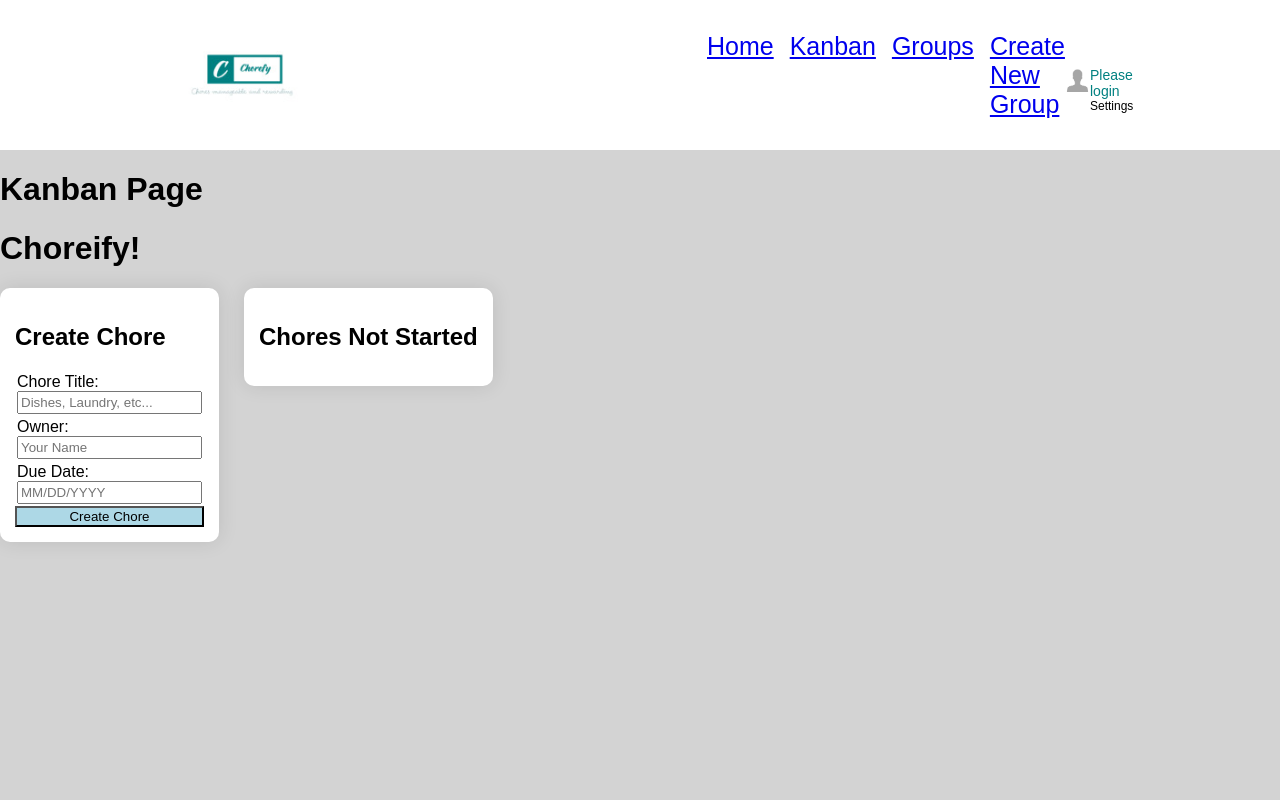
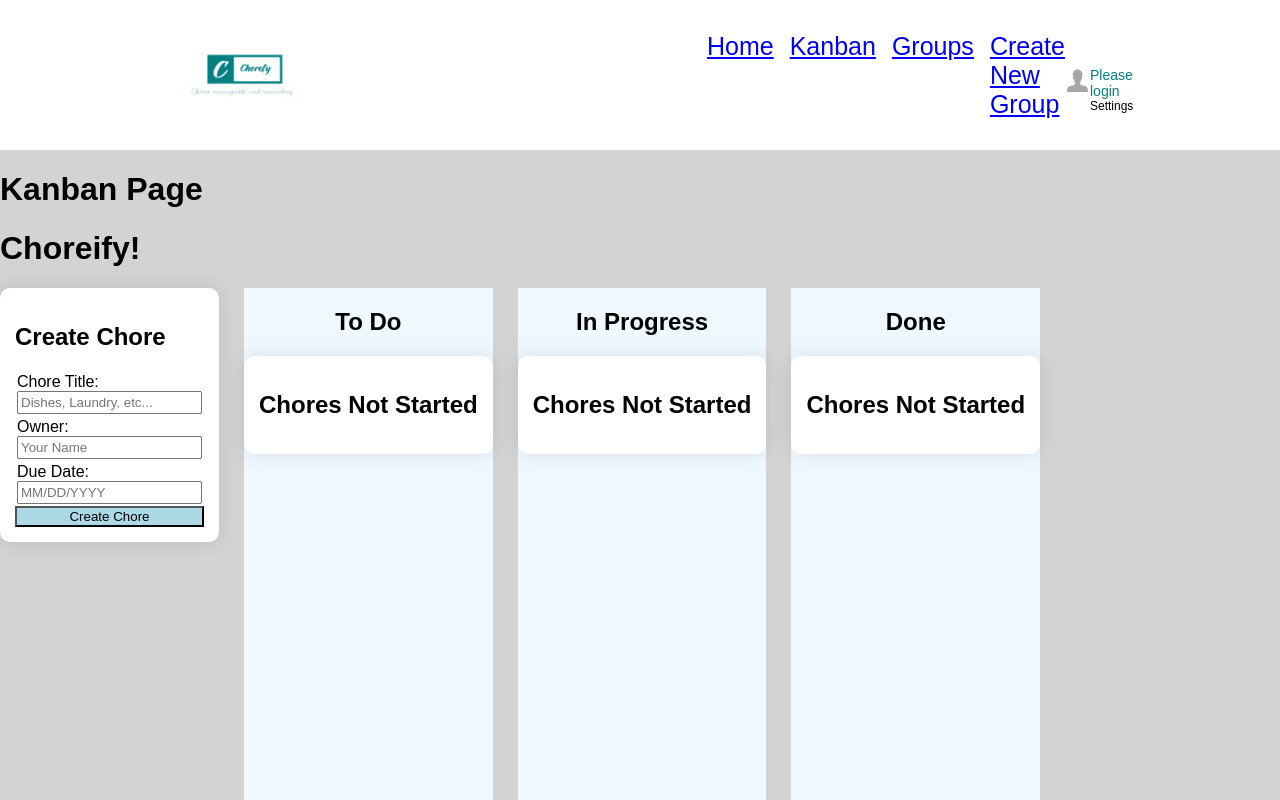
Before and after one commit to Red-Lipped-Batfish-NYOI9/Choreify, a React app: page /kanban in a window 1280 px wide. Shown: the top 800 px of the page. Built offline with nearby package versions, Linux system fonts and the light colour scheme; no server answers.

Commit message:
added progressContainers

```diff
--- a/client/containers/MainContainer.jsx
+++ b/client/containers/MainContainer.jsx
@@ -1,7 +1,8 @@
 /* eslint-disable import/extensions */
 import React from "react";
 import CreateChore from "../components/CreateChore.jsx";
-import ChoreCard from "../components/ChoreCard.jsx";
+import ProgressContainer from "./ProgressContainer.jsx";
+// import ChoreCard from "../components/ChoreCard.jsx";
 import "../styles.css";
 
 import { fetchChores } from "../redux/slices/choresSlice.js";
@@ -11,13 +12,14 @@ import { useGetAllChoresQuery } from "../redux/api/chores/choresApi.js";
 
 export default function MainContainer() {
   const { data, error, isLoading } = useGetAllChoresQuery();
-
   return (
     <div>
       <h1>Choreify!</h1>
       <div id="swimLanes">
         <CreateChore />
-        <ChoreCard />
+        <ProgressContainer progress="To Do" />
+        <ProgressContainer progress="In Progress" />
+        <ProgressContainer progress="Done" />
         {/* {isLoading ? 'Loading...' : JSON.stringify(data)} */}
       </div>
     </div>
--- /dev/null
+++ b/client/containers/ProgressContainer.jsx
@@ -0,0 +1,18 @@
+import React from "react";
+import ChoreCard from "../components/ChoreCard.jsx";
+import "../styles.css";
+
+
+
+export default function ProgressContainer(prop) {
+
+    const choreCards = [<ChoreCard />];
+
+    return (
+        <div className="progress-container">
+            <h2>{prop.progress}</h2>
+            <div className="chorecard-container">{choreCards}</div>
+        </div>
+    )
+
+}
--- a/client/styles.css
+++ b/client/styles.css
@@ -68,3 +68,9 @@ input {
     border-radius: 5vh;
     height: fit-content;
 }
+
+
+.progress-container {
+    background-color: aliceblue;
+    height: 70%;
+}
```
Also changed, not shown: 1 other file (tests, documents, lock files or other folders).
